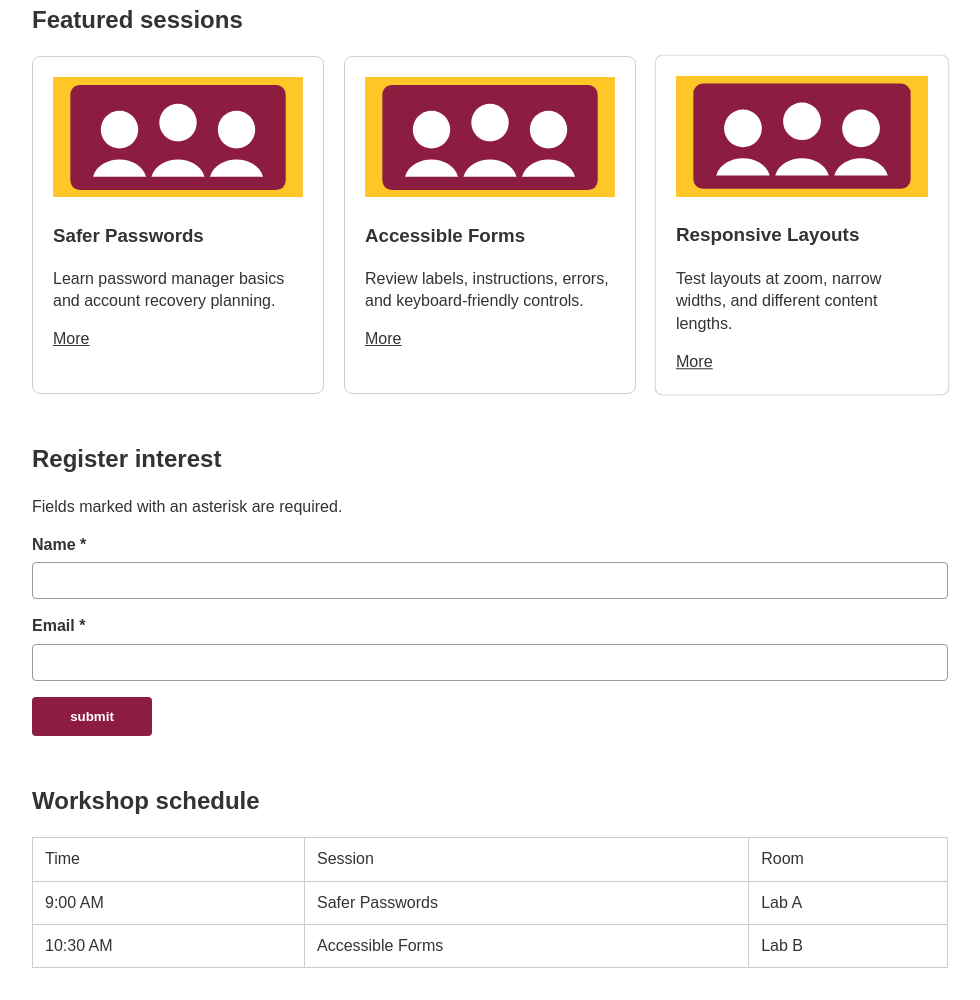
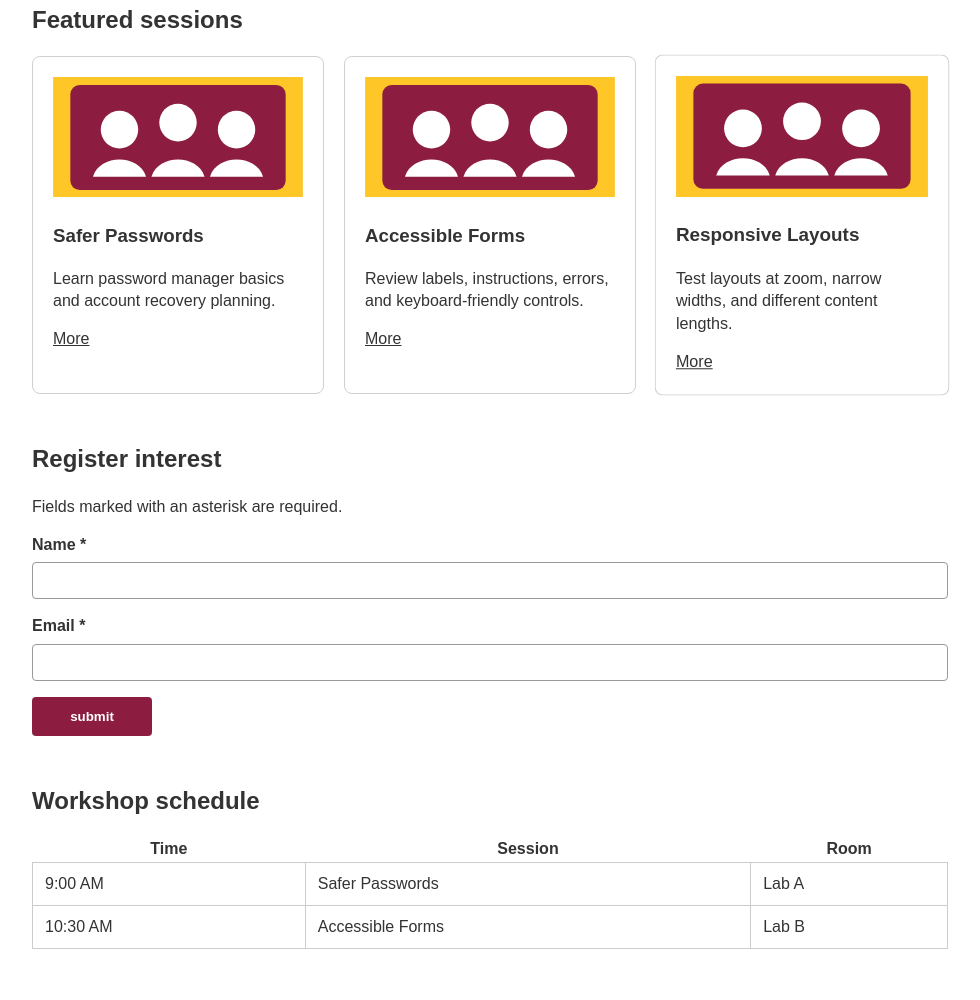
Before and after one commit to Sol1233196304/Manual_Accessibility_Audit_Lab_SolKim, a plain HTML site: page index.html in a window 1280 px wide. Shown: the part 472-1472 px from the top of the page, without its empty margins (110-1090 px from the left). Drawn offline with Linux system fonts and the light colour scheme.

Commit message:
updated html

```diff
--- a/index.html
+++ b/index.html
@@ -34,7 +34,7 @@
           <a href="#">More</a>
         </article>
         <article class="card">
-          <img src="workshop.svg" alt="">
+          <img src="workshop.svg" alt="poster">
           <h3>Accessible Forms</h3>
           <p>Review labels, instructions, errors, and keyboard-friendly controls.</p>
           <a href="#">More</a>
@@ -68,9 +68,9 @@
       <h2>Workshop schedule</h2>
       <table>
         <tr>
-          <td>Time</td>
-          <td>Session</td>
-          <td>Room</td>
+          <th>Time</th>
+          <th>Session</th>
+          <th>Room</th>
         </tr>
         <tr>
           <td>9:00 AM</td>
--- a/styles.css
+++ b/styles.css
@@ -152,3 +152,9 @@ td {
   padding: 10px 12px;
   border: 1px solid #cccccc;
 }
+  @media (prefers-reduced-motion: reduce) {
+ .animated-card {
+  animation: none;
+ }
+
+  }
```
Also changed, not shown: 1 other file.
